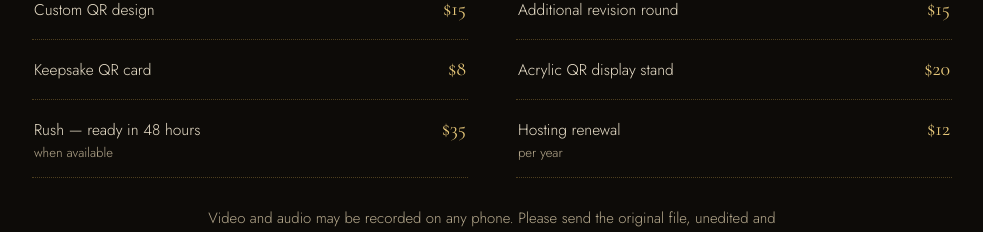
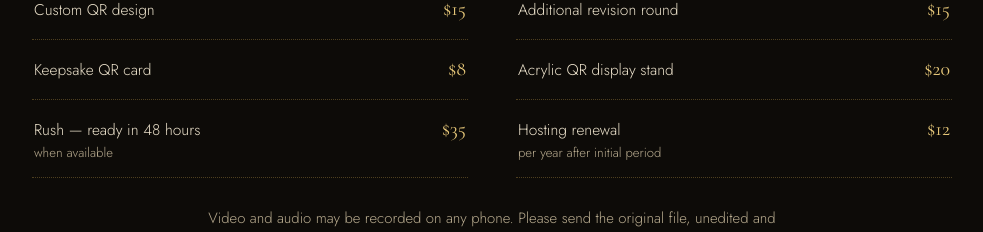
Before and after one commit to diminfomacon-beep/dimbrightideas, a plain HTML site: page qr-gift-experience/index.html in a window 1280 px wide. Shown: the part 5277-5509 px from the top of the page, without its empty margins (148-1131 px from the left). Drawn offline with nearby package versions, Linux system fonts and the light colour scheme.

Commit message:
QR Gift Experience: hosting renewal reads 'per year after initial period' in the Enhancements section

```diff
--- a/qr-gift-experience/index.html
+++ b/qr-gift-experience/index.html
@@ -543,7 +543,7 @@
       <div class="enh-row"><span class="name">Keepsake QR card</span><span class="cost">$8</span></div>
       <div class="enh-row"><span class="name">Acrylic QR display stand</span><span class="cost">$20</span></div>
       <div class="enh-row"><span class="name">Rush — ready in 48 hours<small>when available</small></span><span class="cost">$35</span></div>
-      <div class="enh-row"><span class="name">Hosting renewal<small>per year</small></span><span class="cost">$12</span></div>
+      <div class="enh-row"><span class="name">Hosting renewal<small>per year after initial period</small></span><span class="cost">$12</span></div>
     </div>
     <p class="enh-note">Video and audio may be recorded on any phone. Please send the original file, unedited and uncompressed where possible. Content longer than the included limit is returned with a kind note and your options — trimmed by you, or extended through Enhancements — before any work begins.</p>
   </div>
```
